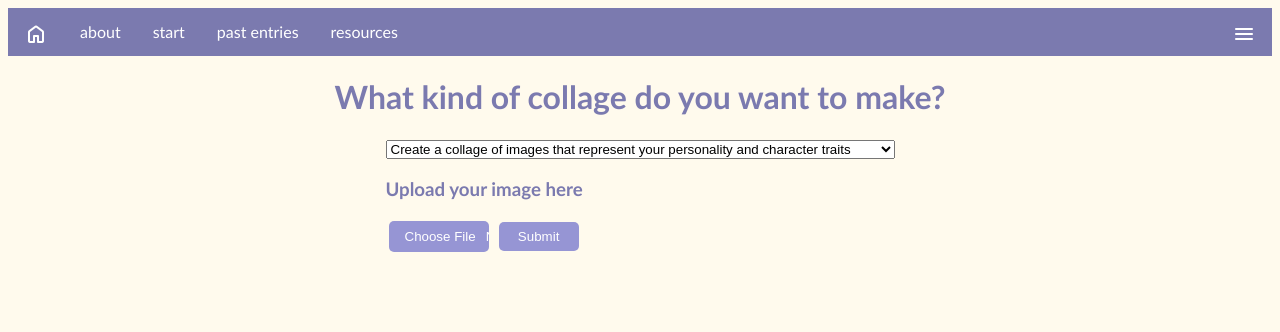
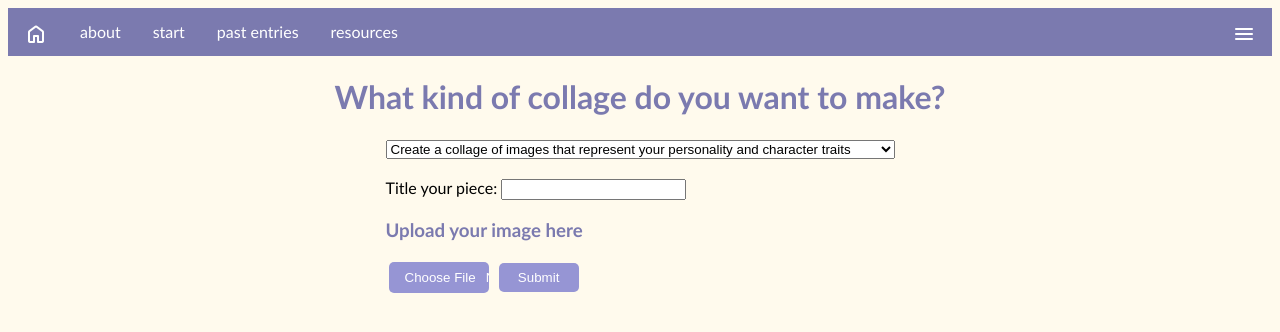
Before and after one commit to sylvieed/ColourfulCounseling2, a Flask app: page /journals/collage in a window 1280 px wide. Shown: the top 332 px of the page. Run offline with Flask 2, Linux system fonts and the light colour scheme.

Commit message:
Added custom prompt

```diff
--- a/app/flask_app.py
+++ b/app/flask_app.py
@@ -20,18 +20,19 @@ app.config["SQLALCHEMY_TRACK_MODIFICATIONS"] = False
 db = SQLAlchemy(app)
 import models
 
+your_own_prompt = "Or, use your own prompt"
 with app.open_resource('static/sculpt_prompts.txt') as f:
     contents = f.read().decode("utf-8")
-    sculpt_prompts = contents.split('\n')
+    sculpt_prompts = contents.split('\n') + [your_own_prompt]
 with app.open_resource('static/draw_prompts.txt') as f:
     contents = f.read().decode("utf-8")
-    draw_prompts = contents.split('\n')
+    draw_prompts = contents.split('\n') + [your_own_prompt]
 with app.open_resource('static/photography_prompts.txt') as f:
     contents = f.read().decode("utf-8")
-    photography_prompts = contents.split('\n')
+    photography_prompts = contents.split('\n') + [your_own_prompt]
 with app.open_resource('static/collage_prompts.txt') as f:
     contents = f.read().decode("utf-8")
-    collage_prompts = contents.split('\n')
+    collage_prompts = contents.split('\n') + [your_own_prompt]
 
 @app.route("/")
 def home():
@@ -62,21 +63,57 @@ def new():
 @app.route("/journals/photography", methods=["GET", "POST"])
 def photography():
     if request.method == "POST":
-        pass
+        file = request.files['file']
+        if request.form['prompt'] == your_own_prompt:
+            prompt = request.form['custom-prompt']
+        else:
+            prompt = request.form['prompt']
+        session['prompt'] = prompt
+        title = request.form['title']
+        session['title'] = title
+        if file:
+            filename = secure_filename(file.filename)
+            session['image'] = filename
+            file.save(os.path.join(app.config['UPLOAD_FOLDER'], filename))
+            return redirect(url_for('write'))
 
     return render_template('photography.html', prompts = photography_prompts)
 
 @app.route("/journals/collage", methods=["GET", "POST"])
 def collage():
     if request.method == "POST":
-        pass
+        file = request.files['file']
+        if request.form['prompt'] == your_own_prompt:
+            prompt = request.form['custom-prompt']
+        else:
+            prompt = request.form['prompt']
+        session['prompt'] = prompt
+        title = request.form['title']
+        session['title'] = title
+        if file:
+            filename = secure_filename(file.filename)
+            session['image'] = filename
+            file.save(os.path.join(app.config['UPLOAD_FOLDER'], filename))
+            return redirect(url_for('write'))
 
     return render_template('collage.html', prompts = collage_prompts)
 
 @app.route("/journals/draw", methods=["GET", "POST"])
 def draw():
     if request.method == "POST":
-        pass
+        file = request.files['file']
+        if request.form['prompt'] == your_own_prompt:
+            prompt = request.form['custom-prompt']
+        else:
+            prompt = request.form['prompt']
+        session['prompt'] = prompt
+        title = request.form['title']
+        session['title'] = title
+        if file:
+            filename = secure_filename(file.filename)
+            session['image'] = filename
+            file.save(os.path.join(app.config['UPLOAD_FOLDER'], filename))
+            return redirect(url_for('write'))
 
     return render_template('draw.html', prompts = draw_prompts)
 
@@ -84,7 +121,10 @@ def draw():
 def sculpt():
     if request.method == "POST":
         file = request.files['file']
-        prompt = request.form['prompt']
+        if request.form['prompt'] == your_own_prompt:
+            prompt = request.form['custom-prompt']
+        else:
+            prompt = request.form['prompt']
         session['prompt'] = prompt
         title = request.form['title']
         session['title'] = title
--- a/app/templates/collage.html
+++ b/app/templates/collage.html
@@ -3,14 +3,25 @@
 <h1 class="title">What kind of collage do you want to make?</h1>
 
 <form method = "POST" enctype = "multipart/form-data">
-    <select name="prompt" id="prompt">
+    <select name="prompt" id="prompt" onchange="showDiv('custom-prompt', this)">
         {% for prompt in prompts %}
             <option value="{{ prompt }}">{{ prompt }}</option>
         {% endfor %}
-    </select>
-    <h3 class = "title">Upload your image here</h3>
-      <input type="file" name="file" class="upload button"/>
-      <input type="submit" class="button"/>
+    </select><br><br>
+    <div id="custom-prompt" style="display: none;">
+        <label for="custom-prompt">Your prompt:</label>
+        <input type="text" name="custom-prompt"></input><br><br>
+    </div>
+    <label for="title">Title your piece:</label>
+    <input type="text" name="title">
+    <h3 class="title">Upload your image here</h3>
+    <input type="file" name="file" class="upload button"/>
+    <input type="submit" class="button"/>
 
 </form>
+<script>
+    function showDiv(divId, element) {
+        document.getElementById(divId).style.display = element.value == "Or, use your own prompt" ? 'block' : 'none';
+    }
+</script>
 {% endblock %}
```
Also changed, not shown: app/templates/draw.html (+13 -3 lines), app/templates/photography.html (+14 -2 lines), app/templates/sculpt.html (+11 -1 lines), app/static/collage_prompts.txt (line endings or trailing spaces), app/static/draw_prompts.txt (line endings or trailing spaces), app/static/photography_prompts.txt (line endings or trailing spaces), app/static/sculpt_prompts.txt (line endings or trailing spaces).
